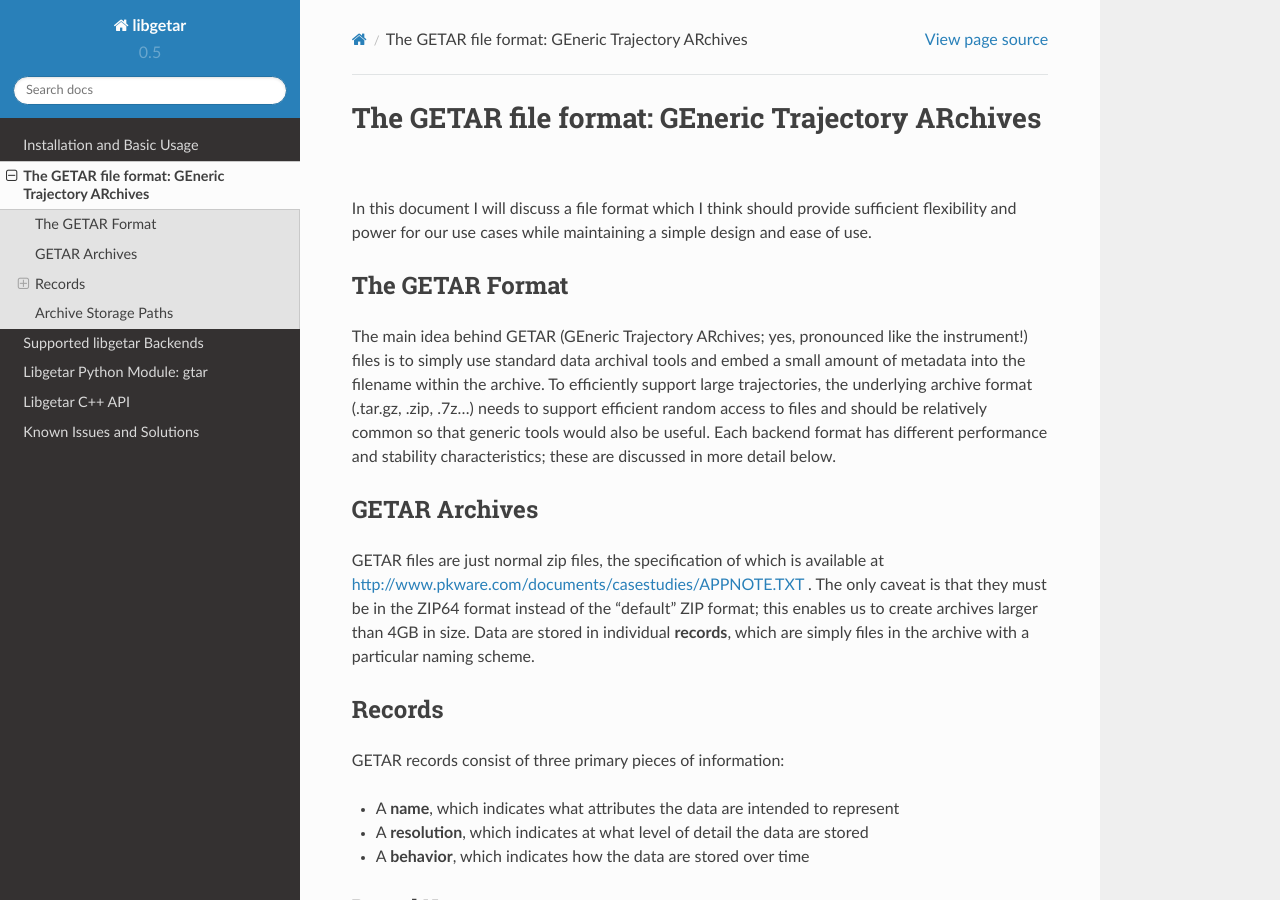
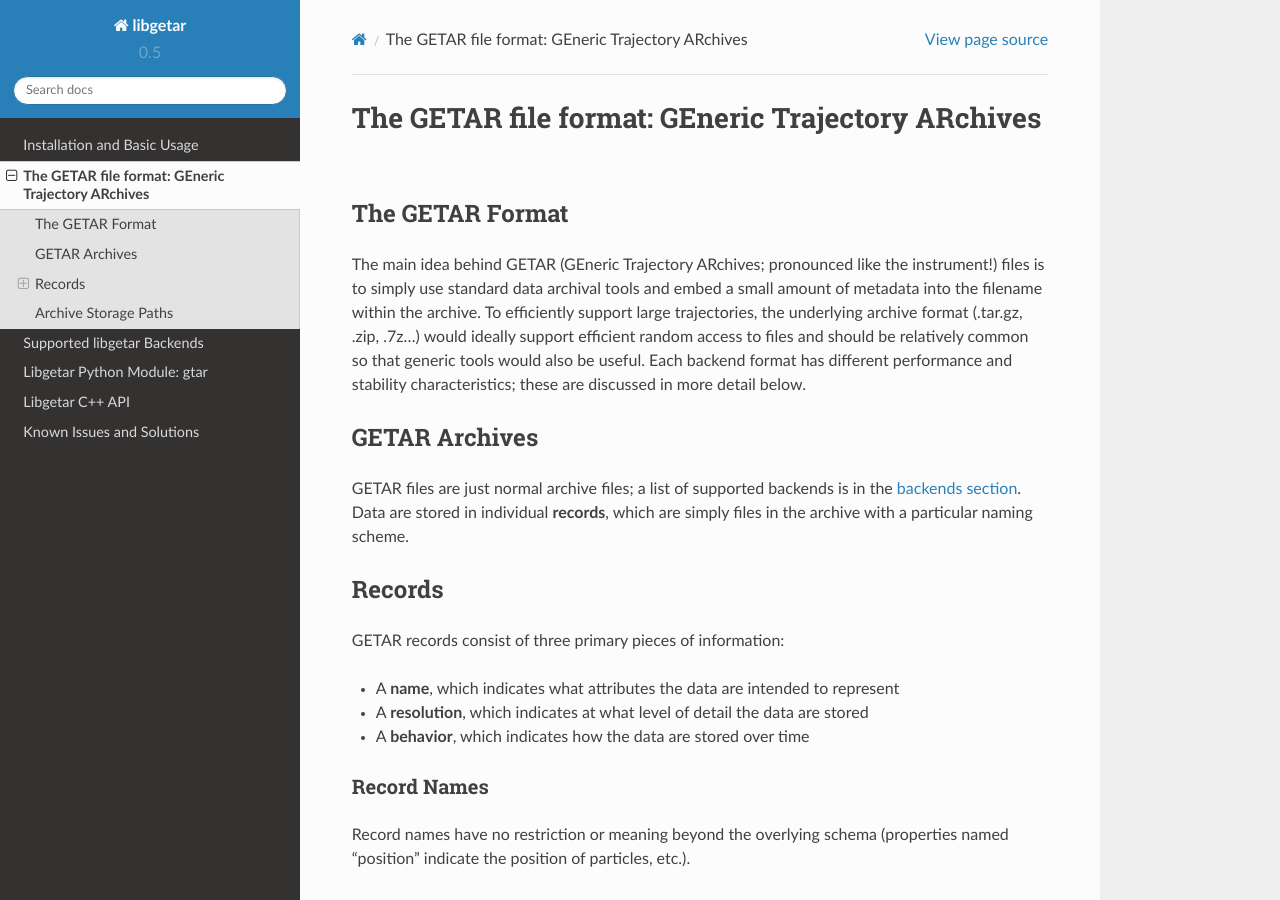
Before and after one commit to glotzerlab/libgetar, a Sphinx documentation site: the page built from doc/source/gtar.rst, in a window 1280 px wide and 900 px high. Built offline with Sphinx 7.4.7 and the Read the Docs theme 2.0.0, drawn with Linux system fonts in a browser that asks for light colours.

Commit message:
Update gtar format doc page to point to backends

```diff
--- a/doc/source/backends.rst
+++ b/doc/source/backends.rst
@@ -55,7 +55,7 @@ within a single transaction), and fast read speeds.
 Directory
 =========
 
-The directory backend stores data directly on the
+The **experimental** directory backend stores data directly on the
 filesystem. Currently, data are only stored uncompressed. Because each
 file access occurs in the filesystem, this backend is extremely robust
 to process death.
--- a/doc/source/gtar.rst
+++ b/doc/source/gtar.rst
@@ -2,18 +2,14 @@
 The GETAR file format: GEneric Trajectory ARchives
 ==================================================
 
-In this document I will discuss a file format which I think should
-provide sufficient flexibility and power for our use cases while
-maintaining a simple design and ease of use.
-
 The GETAR Format
 ================
 
-The main idea behind GETAR (GEneric Trajectory ARchives; yes,
+The main idea behind GETAR (GEneric Trajectory ARchives;
 pronounced like the instrument!) files is to simply use standard data
 archival tools and embed a small amount of metadata into the filename
 within the archive.  To efficiently support large trajectories, the
-underlying archive format (.tar.gz, .zip, .7z...) needs to support
+underlying archive format (.tar.gz, .zip, .7z...) would ideally support
 efficient random access to files and should be relatively common so
 that generic tools would also be useful. Each backend format has
 different performance and stability characteristics; these are
@@ -22,12 +18,10 @@ discussed in more detail below.
 GETAR Archives
 ==============
 
-GETAR files are just normal zip files, the specification of which is
-available at http://www.pkware.com/documents/casestudies/APPNOTE.TXT .
-The only caveat is that they must be in the ZIP64 format instead of
-the "default" ZIP format; this enables us to create archives larger
-than 4GB in size.  Data are stored in individual **records**,
-which are simply files in the archive with a particular naming scheme.
+GETAR files are just normal archive files; a list of supported
+backends is in the :doc:`backends section <backends>`.  Data are
+stored in individual **records**, which are simply files in the
+archive with a particular naming scheme.
 
 Records
 =======
```
